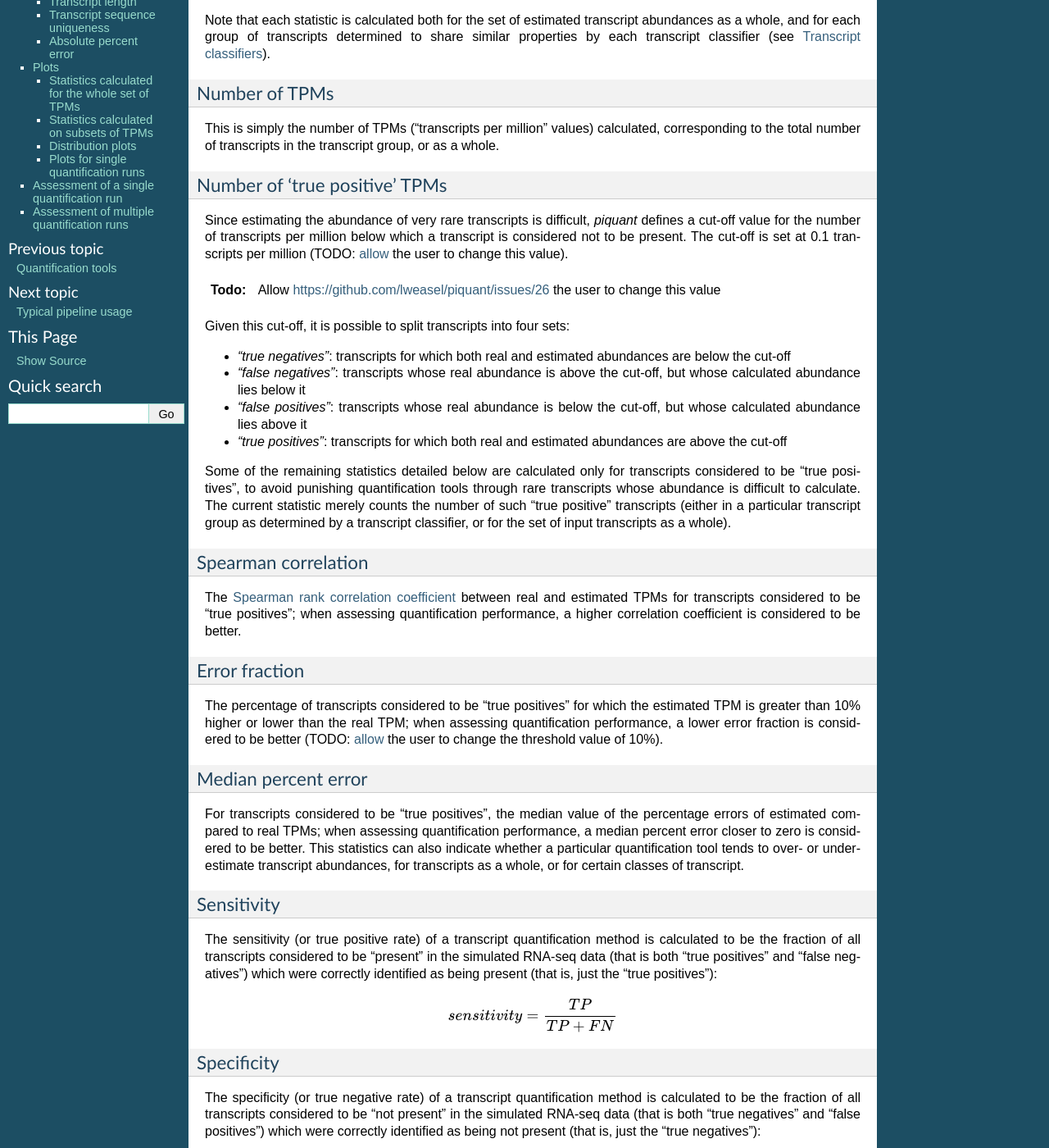
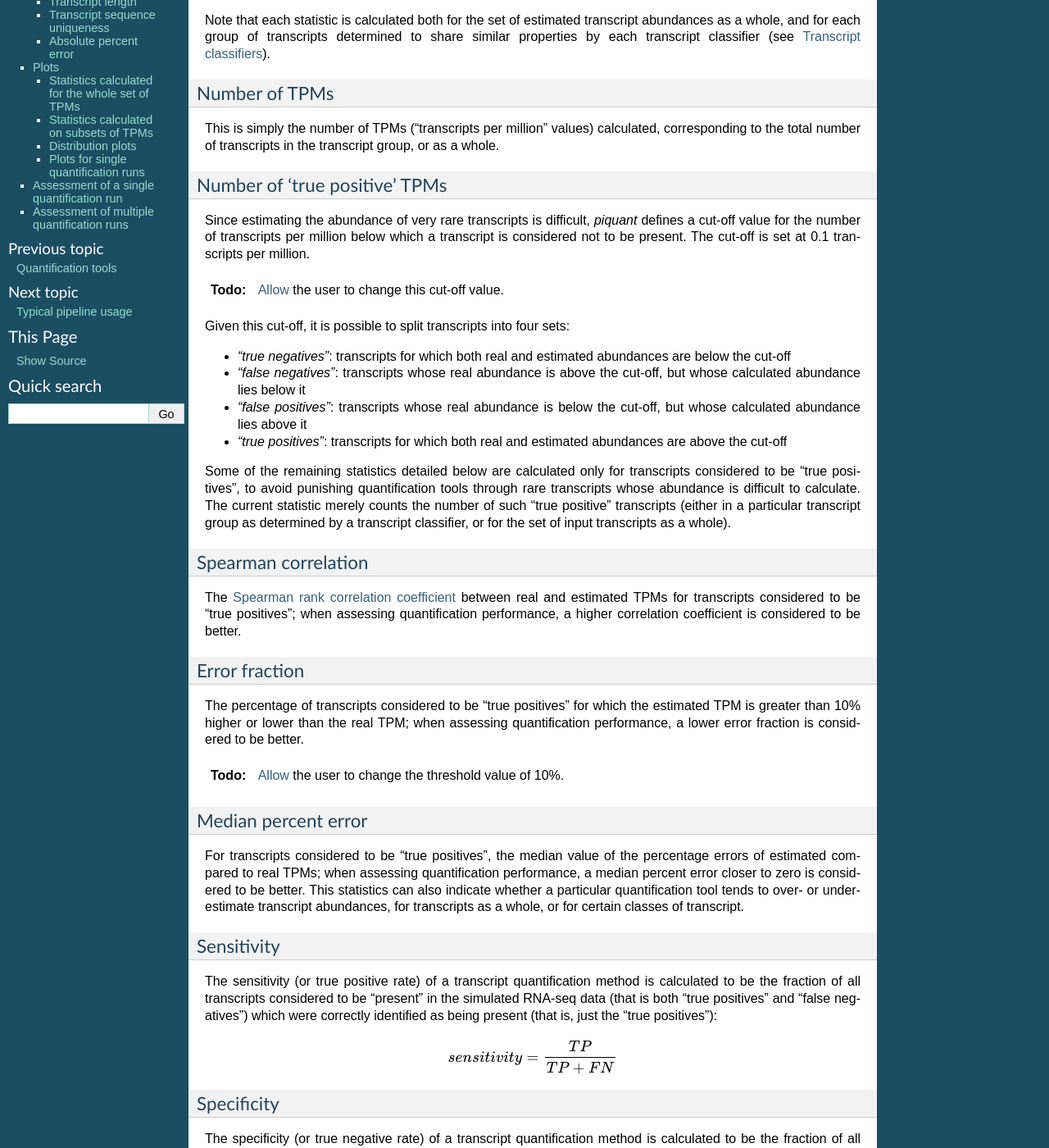
Before and after one commit to lweasel/piquant, a Sphinx documentation site: the page built from docs/assessment.rst, in a window 1280 px wide and 1400 px high, scrolled down 416 px. Shown: the whole window at 82% size. Built offline with Sphinx 7.4.7, drawn with Linux system fonts in a browser that asks for light colours; formulas are drawn with MathJax 3.

Commit message:
Try to fix link in TODO.

```diff
--- a/docs/assessment.rst
+++ b/docs/assessment.rst
@@ -20,9 +20,9 @@
 Number of 'true positive' TPMs
 ^^^^^^^^^^^^^^^^^^^^^^^^^^^^^^
 
-Since estimating the abundance of very rare transcripts is difficult, *piquant* defines a cut-off value for the number of transcripts per million below which a transcript is considered not to be present. The cut-off is set at 0.1 transcripts per million (TODO: `allow <https://github.com/lweasel/piquant/issues/26>`_ the user to change this value).
+Since estimating the abundance of very rare transcripts is difficult, *piquant* defines a cut-off value for the number of transcripts per million below which a transcript is considered not to be present. The cut-off is set at 0.1 transcripts per million.
 
-.. todo::  Allow `<https://github.com/lweasel/piquant/issues/26>`_ the user to change this value
+.. todo::  `Allow <https://github.com/lweasel/piquant/issues/26>`_ the user to change this cut-off value.
 
 Given this cut-off, it is possible to split transcripts into four sets:
 
@@ -41,7 +41,9 @@
 Error fraction
 ^^^^^^^^^^^^^^
 
-The percentage of transcripts considered to be "true positives" for which the estimated TPM is greater than 10% higher or lower than the real TPM; when assessing quantification performance, a lower error fraction is considered to be better (TODO: `allow <https://github.com/lweasel/piquant/issues/27>`_ the user to change the threshold value of 10%).
+The percentage of transcripts considered to be "true positives" for which the estimated TPM is greater than 10% higher or lower than the real TPM; when assessing quantification performance, a lower error fraction is considered to be better.
+
+.. todo:: `Allow <https://github.com/lweasel/piquant/issues/27>`_ the user to change the threshold value of 10%.
 
 Median percent error
 ^^^^^^^^^^^^^^^^^^^^
```
